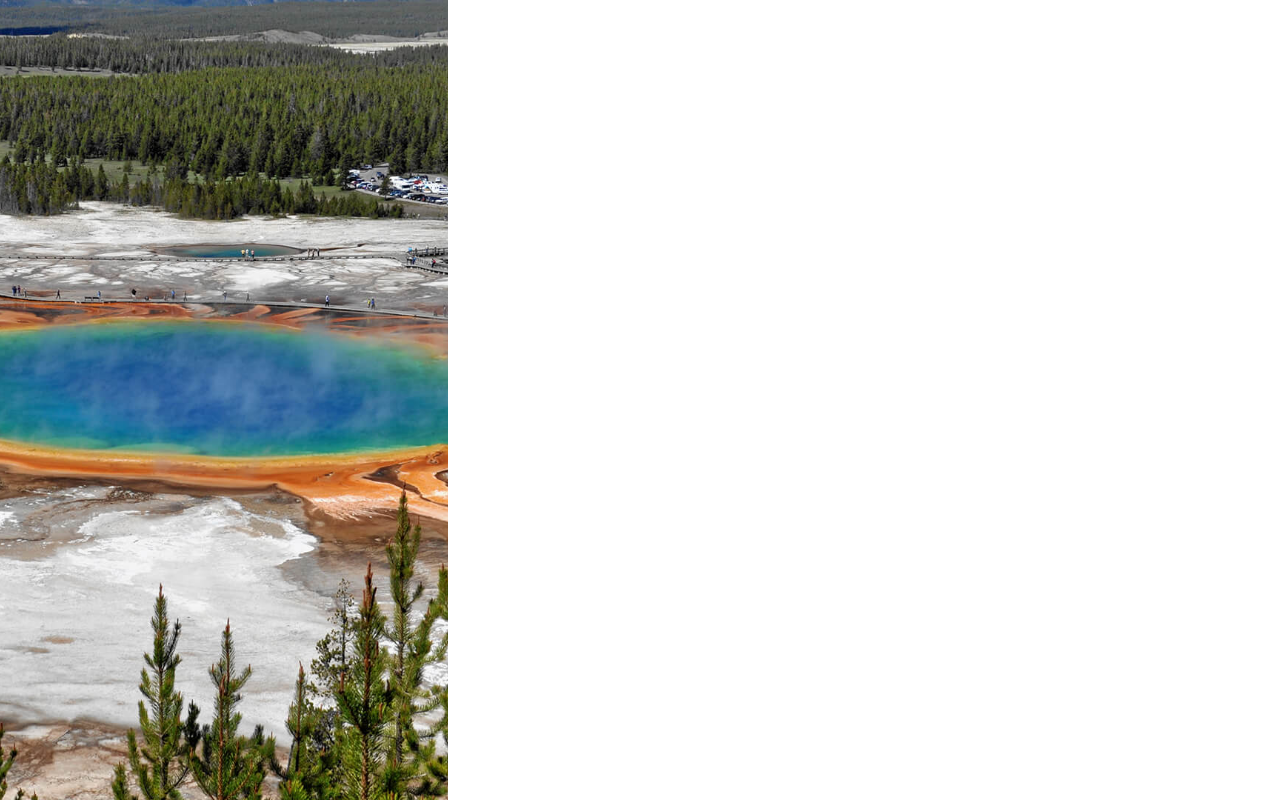
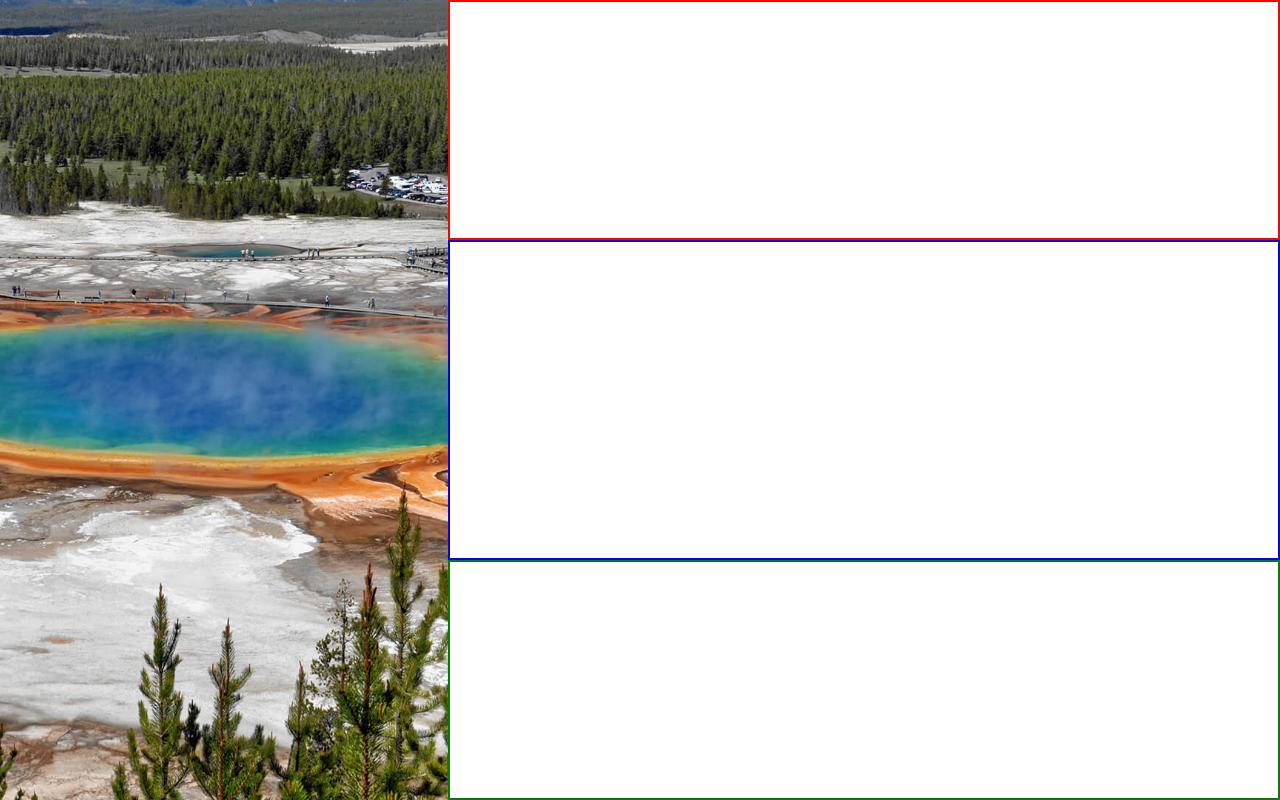
Before and after one commit to Steinvorth/SignUpForm, a plain HTML site: page index.html in a window 1280 px wide. Drawn offline with Linux system fonts and the light colour scheme.

Commit message:
Changes to Sign Up section

```diff
--- a/index.html
+++ b/index.html
@@ -21,6 +21,24 @@
 
             <!-- Sign Up Form -->
             <div id="signup">
+                <div class="top">
+                    <div class="Text">
+
+                    </div>
+
+                    <div class="phrase">
+
+                    </div>
+                </div>
+
+                <div class="mid">
+                    <div></div>
+
+                </div>
+
+                <div class="low">
+
+                </div>
 
             </div>
 
--- a/style.css
+++ b/style.css
@@ -30,6 +30,20 @@ body, html{
 }
 
 #signup{
+    display: grid;
+    grid-template-rows: 30% 40% 30%;
     height: 100%;
     width: 100%;
 }
+
+#signup > .top{
+    border: 2px solid red;
+}
+
+#signup > .mid{
+    border: 2px solid blue;
+}
+
+#signup > .low{
+    border: 2px solid green;
+}
```
